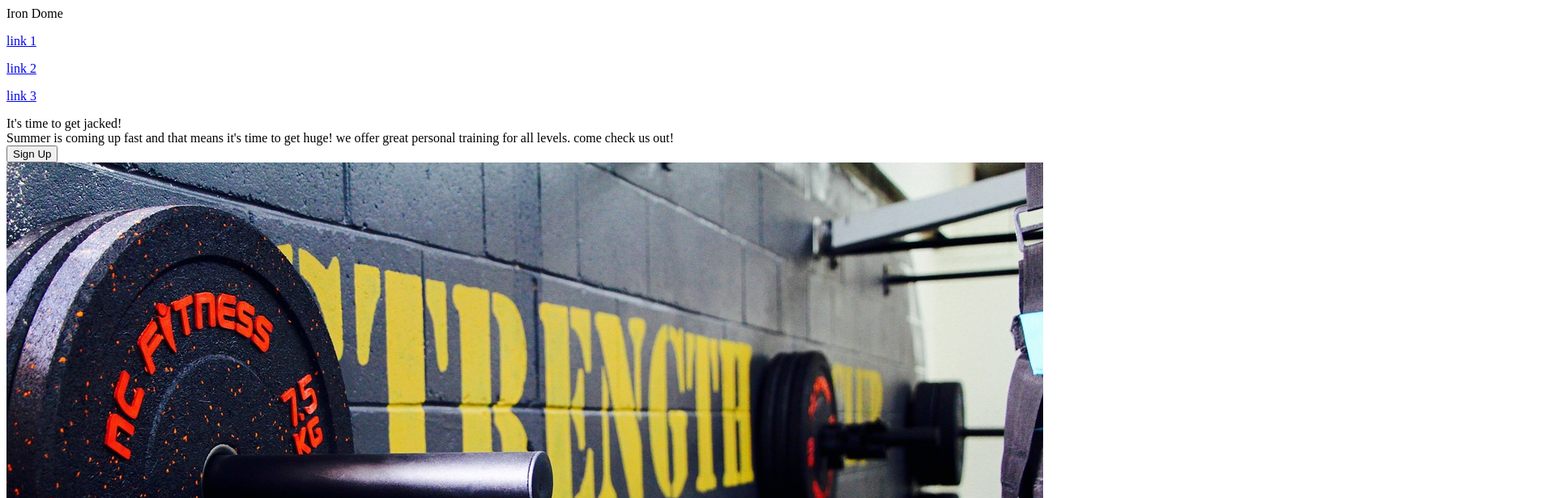
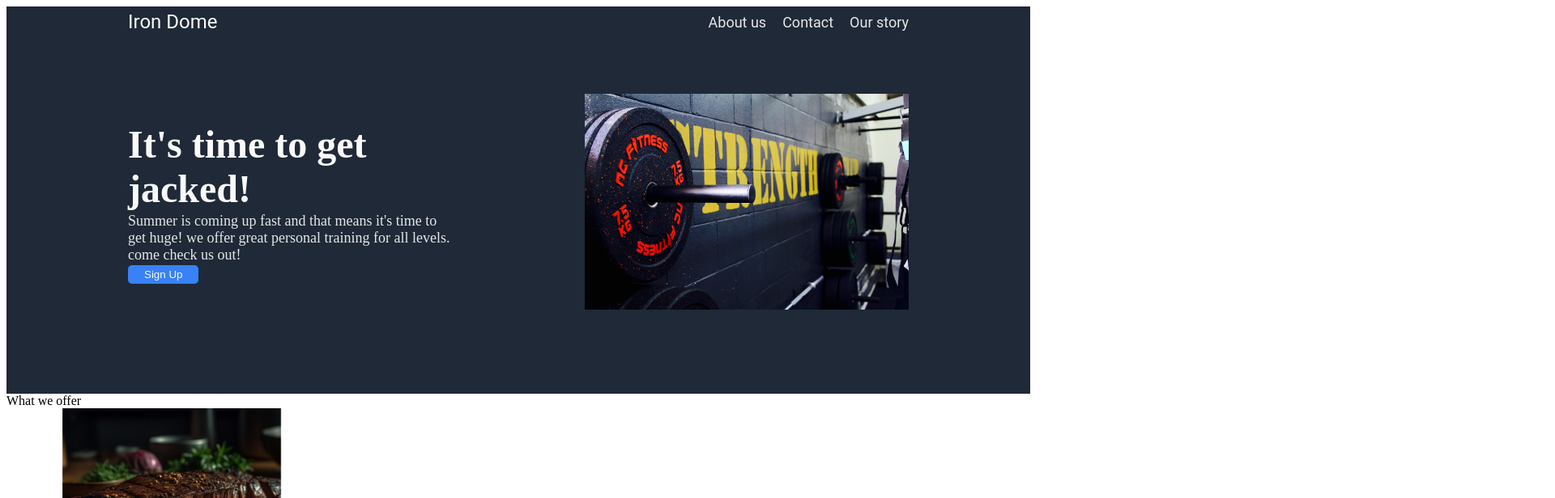
Before and after one commit to loewenjohn/project-landing-page, a plain HTML site: page index.html in a window 1280 px wide. Shown: the top 616 px of the page at 81% size, 1920 px wide, since content can reach past the window. Drawn offline with Linux system fonts and the light colour scheme.

Commit message:
added style to header and added more divs to index.html

```diff
--- a/index.html
+++ b/index.html
@@ -4,26 +4,33 @@
     <meta charset="UTF-8">
     <meta name="viewport" content="width=device-width, initial-scale=1.0">
     <title>Landing Page</title>
-    <a href="style.css" rel="stylesheet"></a>
+    <link rel="stylesheet" href="style.css">
 </head>
 <body>
-    <div class="Header">
-        <div class="Links">
+    <div class="header">
+        <div class="hero-header">
             <div class="Logo">Iron Dome</div>
-            <p><a href="#">link 1</a></p>
-            <p><a href="#">link 2</a></p>
-            <p><a href="#">link 3</a></p>
+            <div class="links">
+                <p><a href="#">About us</a></p>
+                <p><a href="#">Contact</a></p>
+                <p><a href="#">Our story</a></p>
+            </div>
         </div>
 
-        <div class="description">
-            <div class="Hero-main">It's time to get jacked!</div>
-            <div class="Hero-text">Summer is coming up fast and that means it's time to get huge! we offer great personal training for all levels. come check us out!</div>
-            <button class="Sign-up">Sign Up</button>
-            <img src="images/Header.jpg" alt="Gym picture">
+        <div class="main">
+            <div class="description">
+                <div class="hero-main">It's time to get jacked!</div>
+                <div class="hero-text">Summer is coming up fast and that means it's time to get huge! we offer great personal training for all levels. come check us out!</div>
+                <button class="sign-up">Sign Up</button>
+            </div>
+
+            <div class="picture">
+                <img src="images/Header.jpg" alt="Gym picture">
+            </div>
         </div>
     </div>
 
-    <div class="Info">
+    <div class="info">
         <div class="title">What we offer</div>
         <div class="containers">
             <div class="boxes">
@@ -51,8 +58,8 @@
         </div>
     </div>
 
-    <div class="Quotes">
-        <div class="Quote">
+    <div class="quotes">
+        <div class="quote">
             <p>Success isn't always about 'greatness' it's about consistency. Consistent, hard work gains success. Greatness will come.</p>
         </div>
         <div class="credit">
--- a/style.css
+++ b/style.css
@@ -0,0 +1,83 @@
+.body {
+    display:flex;
+    margin:0px;
+    padding:0px;
+}
+
+.header {
+    background-color:#1F2937;
+    display:flex;
+    flex-direction: column;
+    padding-left:150px;
+    padding-right:150px;
+    padding-bottom: 100px;;
+}
+
+.hero-header {
+    display:flex;
+    justify-content:space-between;
+    align-items:center;
+    flex-wrap:nowrap;
+    font-family: Roboto, sans-serif, 'Times New Roman', Times, serif;
+    margin-top:5px;
+    margin-bottom: 75px;
+}
+
+.hero-main {
+    color:#f9faf8;
+    font-size: 48px;
+    font-weight: 900;
+    margin-bottom:2px;
+}
+
+.hero-text {
+    color:#e5e7eb;
+    font-size: 18px;
+    margin-bottom:2px;
+}
+
+.description {
+    width: 400px;
+}
+
+.links {
+    display:flex;
+    gap:20px;
+}
+.main {
+    Display:flex;
+    justify-content: space-between;
+    align-items: center;
+
+}
+
+
+.Logo {
+    font-size: 24px;
+    color:#f9faf8;
+}
+
+p, a {
+    text-decoration:none;
+    color: #e5e7eb;
+    font-size:18px;
+    padding: 0;
+    margin:0;
+
+}
+
+img {
+    width: 400px;
+    height:auto;
+}
+
+button.sign-up {
+    padding-left: 20px;
+    padding-right: 20px;
+    padding-top: 4px;
+    padding-bottom:4px;
+    background:#3882f6;
+    color:#f9faf8;
+    border-radius: 5px;
+    border:none;
+}
```
